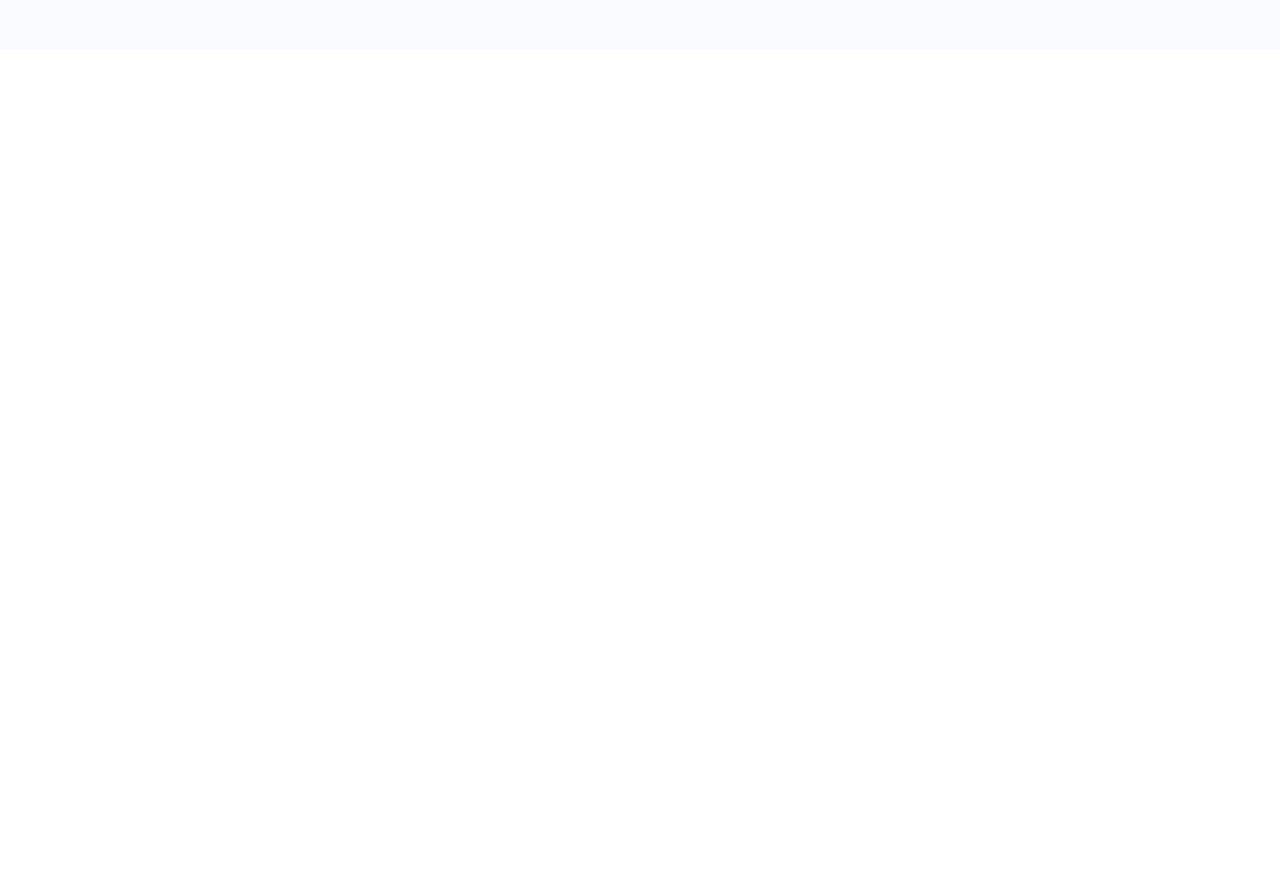
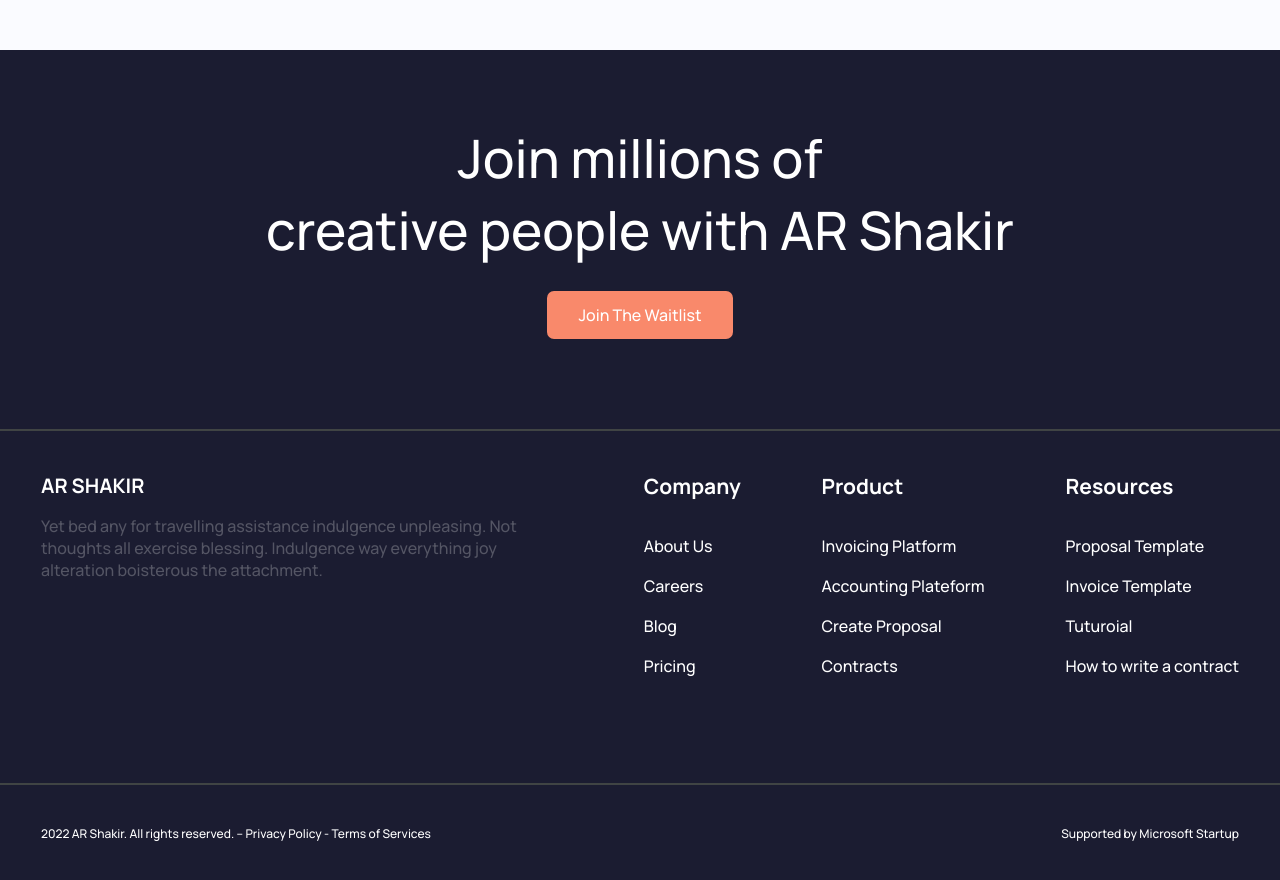
Before and after one commit to jainyxavier/projeto-nuxt, a Nuxt app: page / in a window 1280 px wide. Shown: the part 5480-6360 px from the top of the page. Before the commit the page ends 5530 px from the top, so only its background shows below. Built offline with nearby package versions, Linux system fonts and the light colour scheme.

Commit message:
feature: criação e finalização do footer

```diff
--- /dev/null
+++ b/assets/scss/footer.scss
@@ -0,0 +1,101 @@
+footer{
+    width: 100%;
+    background-color: #1B1C31;
+
+    .container{
+        max-width: 1198px;
+    }
+
+    .title-footer{
+        width: 100%;
+        max-width: 817px;
+        margin: 0 auto;
+        padding: 72px 0 90px;
+
+        h2{
+            font-size: 3.313rem;
+            font-weight: 500;
+            color: #fff;
+            text-align: center;
+        }
+
+        div{
+            display: flex;
+            justify-content: center;
+            margin-top: 25px;
+
+            a{
+                padding: 13px 31px;
+            }
+        }
+    }
+
+    .line{
+        width: 100%;
+        border: 1px solid #404444;
+    }
+
+    .info-footer{
+        padding: 41px 0 106px;
+
+        display: flex;
+        justify-content: space-between;
+
+        .about-us{
+            width: 100%;
+            max-width: 522px;
+
+            h4{
+                font-size: 1.25rem;
+                font-weight: 700;
+                text-transform: uppercase;
+                color: #fff;
+            }
+
+            p{
+                font-size: 1rem;
+                font-weight: 500;
+                color: #545564;
+                margin-top: 16px;
+            }
+        }
+
+        .box-services{
+            .service{
+                h4{
+                    font-size: 1.313rem;
+                    font-weight: 700;
+                    color: #fff;
+                    margin-bottom: 35px;
+                }
+
+                ul{
+                    display: flex;
+                    flex-direction: column;
+                    gap: 18px;
+                    li{
+                        list-style-type: none;
+                        font-size: 1rem;
+                        font-weight: 500;
+                        color: #fff;
+                    }
+                }
+            }
+        }
+    }
+
+    .credits{
+        width: 100%;
+
+        display: flex;
+        justify-content: space-between;
+
+        padding: 40px 0;
+
+        p, span{
+            font-size: 0.75rem;
+            font-weight: 500;
+            color: #fff;
+        }
+    }
+}
--- /dev/null
+++ b/components/ServicesFooter.vue
@@ -0,0 +1,16 @@
+<template>
+    <div class="service">
+        <h4>{{title}}</h4>
+
+        <ul>
+            <li v-for="item in items">{{item}}</li>
+        </ul>
+    </div>
+</template>
+
+<script>
+export default {
+    name: 'ServicesFooter',
+    props: ['title', 'items']
+}
+</script>
--- /dev/null
+++ b/components/TheFooter.vue
@@ -0,0 +1,81 @@
+<template>
+    <div>
+        <footer>
+            <div class="container">
+                <div class="title-footer">
+                    <h2>Join millions of<br> creative people with AR Shakir</h2>
+
+                    <TheBtn
+                    :textBtn="theBtn.textBtn='Join The Waitlist'"
+                    :colorBtn="theBtn.colorBtn='#F9896B'"
+                    :linkBtn="theBtn.linkBtn='#'" />
+                </div>
+            </div>
+
+            <div class="line"></div>
+
+            <div class="container">
+                <div class="info-footer">
+                    <div class="about-us">
+                        <h4>Ar Shakir</h4>
+                        <p>Yet bed any for travelling assistance indulgence unpleasing. Not thoughts all exercise blessing. Indulgence way everything joy alteration boisterous the attachment.</p>
+                    </div>
+
+                    <div class="box-services">
+                        <ServicesFooter
+                        :title="servicesFooter.title='Company'"
+                        :items="[servicesFooter.items[0]='About Us', servicesFooter.items[1]='Careers', servicesFooter.items[2]='Blog', servicesFooter.items[3]='Pricing']" />
+                    </div>
+
+                    <div class="box-services">
+                        <ServicesFooter
+                        :title="servicesFooter.title='Product'"
+                        :items="[servicesFooter.items[0]='Invoicing Platform', servicesFooter.items[1]='Accounting Plateform', servicesFooter.items[2]='Create Proposal', servicesFooter.items[3]='Contracts']" />
+                    </div>
+
+                    <div class="box-services">
+                        <ServicesFooter
+                        :title="servicesFooter.title='Resources'"
+                        :items="[servicesFooter.items[0]='Proposal Template', servicesFooter.items[1]='Invoice Template', servicesFooter.items[2]='Tuturoial', servicesFooter.items[3]='How to write a contract']" />
+                    </div>
+                </div>
+            </div>
+
+            <div class="line"></div>
+
+            <div class="container">
+                <div class="credits">
+                    <p>2022 AR Shakir. All rights reserved. -- Privacy Policy - Terms of Services</p>
+
+                    <span>Supported by Microsoft Startup</span>
+                </div>
+            </div>
+        </footer>
+    </div>
+</template>
+
+<script>
+    import TheBtn from "~/components/TheBtn"
+    import ServicesFooter from "~/components/ServicesFooter"
+
+export default {
+    name: 'IndexPage',
+    data(){
+        return{
+            theBtn:{
+                textBtn: '',
+                colorBtn: '',
+                linkBtn: ''
+            },
+            servicesFooter:{
+                title: '',
+                items: []
+            }
+        }
+    },
+
+    components: {
+        childComponent: TheBtn, ServicesFooter
+    }
+}
+</script>
--- a/nuxt.config.js
+++ b/nuxt.config.js
@@ -22,7 +22,8 @@ export default {
   // Global CSS: https://go.nuxtjs.dev/config-css
   css: [
     '~/assets/css/global.css',
-    '~/assets/scss/main.scss'
+    '~/assets/scss/main.scss',
+    '~/assets/scss/footer.scss'
   ],
 
   // Plugins to run before rendering page: https://go.nuxtjs.dev/config-plugins
--- a/pages/index.vue
+++ b/pages/index.vue
@@ -1,6 +1,7 @@
 <template>
     <div>
         <TheHeader/>
+
         <section class="section-banner">
             <div class="container">
                 <div class="title-section">
@@ -217,6 +218,8 @@
                 </div>
             </div>
         </section>
+
+        <TheFooter/>
     </div>
 </template>
 
@@ -248,5 +251,5 @@
         components: {
             childComponent: BrandsImage, TheBtn, BoxCards
         }
-}
+    }
 </script>
```
